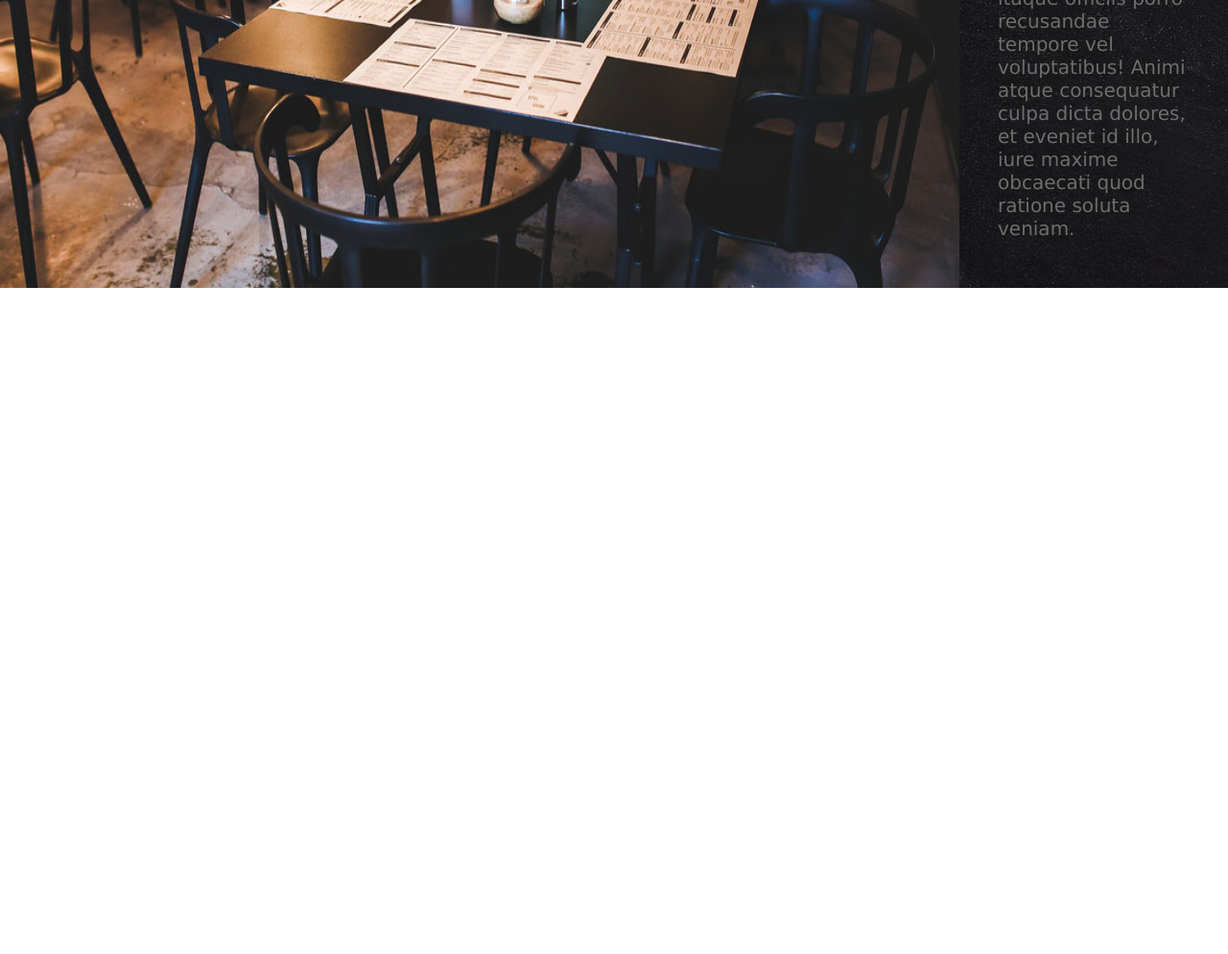
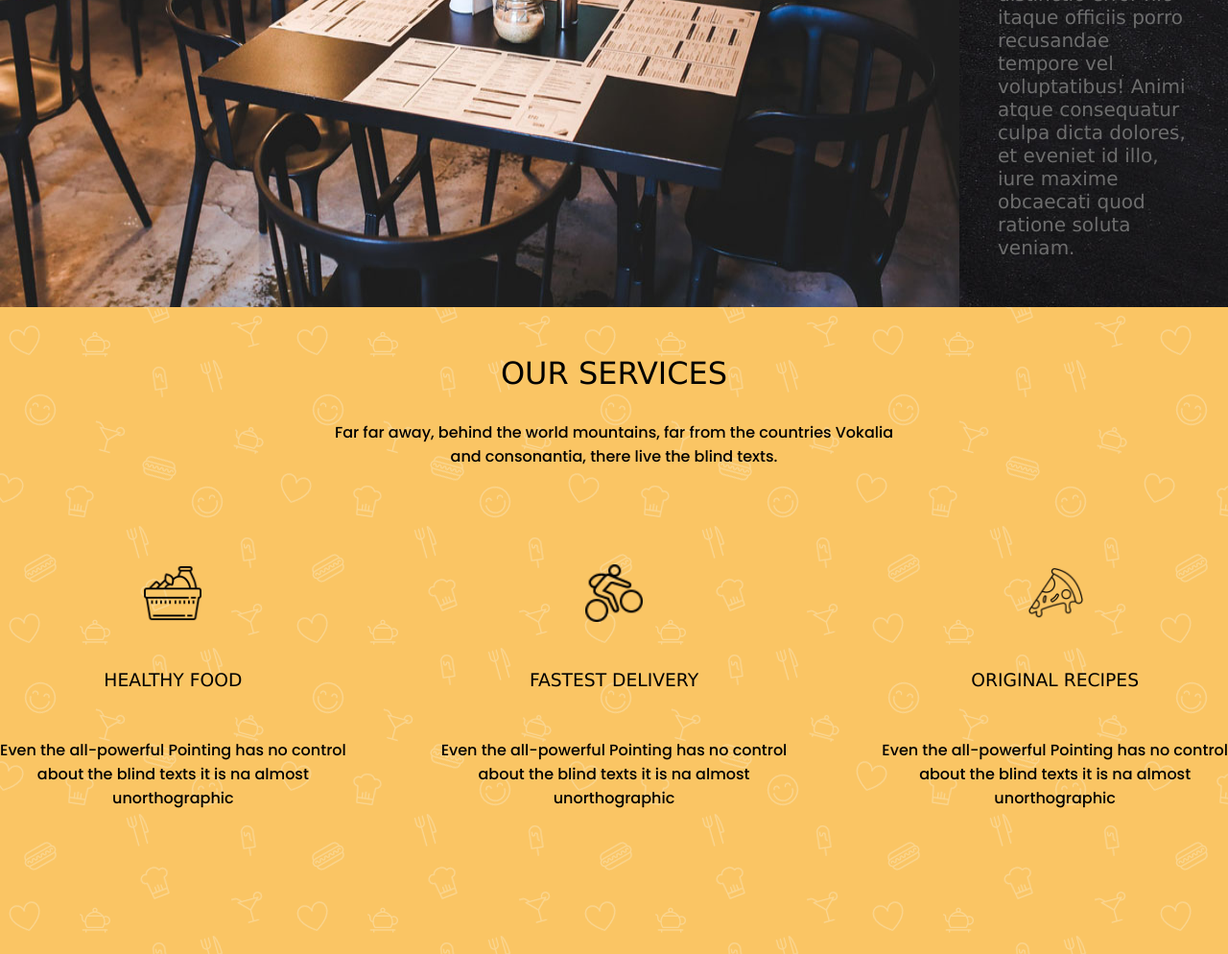
Before and after one commit to neakros/webpackPizza, a website built with webpack: page src/template.html in a window 1280 px wide. Shown: the part 1392-2386 px from the top of the page at 96% size. Before the commit the page ends 1692 px from the top, so only its background shows below. Built offline with nearby package versions, Linux system fonts and the light colour scheme; a web font is replaced by a local one.

Commit message:
finishServices

```diff
--- /dev/null
+++ b/src/styles/_service.scss
@@ -0,0 +1,52 @@
+.service_wrapper {
+  width: 100%;
+  background: url("../assets/food.png");
+  .service_content {
+    max-width: 1300px;
+    margin: 0 auto;
+    display: flex;
+    flex-direction: column;
+    .header_service {
+      padding: 50px 0;
+      text-align: center;
+      h1 {
+        font-weight: 200;
+        text-transform: uppercase;
+        margin-bottom: 30px;
+      }
+      p{
+        font-family: 'Poppins';
+        margin-bottom: 50px;
+      }
+    }
+  }
+}
+
+.wrapper_footer_service {
+  display: flex;
+  justify-content: space-between;
+  align-items: center;
+  margin-bottom: 150px;
+}
+
+.wrapper_icon {
+  display: flex;
+  justify-content: center;
+  align-items: center;
+  img {
+    width: 60px;
+    height: 60px;
+  }
+}
+
+.footer_service {
+  text-align: center;
+  h3 {
+    font-weight: 200;
+    text-transform: uppercase;
+    margin: 50px 0;
+  }
+  p {
+    font-family: 'Poppins';
+  }
+}
--- a/src/styles/_swiper.scss
+++ b/src/styles/_swiper.scss
@@ -70,6 +70,7 @@ img {vertical-align: middle;}
 
 .wrapper_dot {
   padding: 0 3px;
+  margin-bottom: 20px;
   border-radius: 50%;
 }
 
--- a/src/styles/_welcome.scss
+++ b/src/styles/_welcome.scss
@@ -33,6 +33,7 @@
 
   }
   span {
+    font-family: 'Poppins';
     color: #a8a8a8;
     font-size: 13px;
   }
@@ -42,6 +43,7 @@
   display: flex;
   align-items: center;
   img {
+    cursor: pointer;
     margin: 30px;
     width: 30px;
     height: 30px;
--- a/src/styles/index.scss
+++ b/src/styles/index.scss
@@ -2,3 +2,4 @@
 @import 'headerNav';
 @import 'swiper';
 @import 'welcome';
+@import 'service';
--- a/src/template.html
+++ b/src/template.html
@@ -1,9 +1,9 @@
 <!DOCTYPE html>
 <html lang="en">
 <head>
-    <meta charset="utf-8" />
-    <meta name="viewport" content="width=device-width, initial-scale=1.0" />
-    <meta http-equiv="x-ua-compatible" content="ie=edge" />
+    <meta charset="utf-8"/>
+    <meta name="viewport" content="width=device-width, initial-scale=1.0"/>
+    <meta http-equiv="x-ua-compatible" content="ie=edge"/>
 
     <title>Pizza</title>
 </head>
@@ -123,14 +123,12 @@
             <img src="assets/facebook-app-symbol.png" alt="facebook">
             <img src="assets/instagram.png" alt="instagram">
         </div>
-
     </div>
-
 </div>
 <div class="about" style="display: flex">
     <img src="assets/about.jpg" alt="about img">
     <div class="about_text">
-      <h1>welcome to <img src="assets/pizzaLogo.png" style="height: 50px; width: 50px">
+        <h1>welcome to <img src="assets/pizzaLogo.png" style="height: 50px; width: 50px" alt="pizza logo">
             <span>pizza</span> a restaurant
         </h1>
         <p>Lorem ipsum dolor sit amet, consectetur adipisicing elit. Assumenda corporis illo laudantium
@@ -139,15 +137,45 @@
             ratione soluta veniam.
         </p>
     </div>
-
-<!--    <img src="assets/bg_4.jpg" style="height: 700px">-->
 </div>
-
-<!--    <div class="welcome_social">-->
-<!--      <img src="assets/twitter.png" alt="twitter">-->
-<!--      <img src="assets/facebook-app-symbol.png" alt="facebook">-->
-<!--      <img src="assets/instagram.png" alt="instagram">-->
-<!--    </div>-->
+<div class="service_wrapper">
+    <div class="service_content">
+        <div class="header_service">
+            <h1>our services</h1>
+            <p>Far far away, behind the world mountains, far from the countries Vokalia<br>
+                and consonantia, there live the blind texts.
+            </p>
+        </div>
+        <div class="wrapper_footer_service">
+            <div class="footer_service">
+                <div class="wrapper_icon">
+                    <img src="assets/icon_sservice_1.png" alt="icon">
+                </div>
+                <h3>healthy food</h3>
+                <p>Even the all-powerful Pointing has no control<br>about the blind texts it is na almost<br>
+                    unorthographic
+                </p>
+            </div>
+            <div class="footer_service">
+                <div class="wrapper_icon">
+                    <img src="assets/icon_service_2.png" alt="icon">
+                </div>
+                <h3>fastest delivery</h3>
+                <p>Even the all-powerful Pointing has no control<br>about the blind texts it is na almost<br>
+                    unorthographic
+                </p>
+            </div>
+            <div class="footer_service">
+                <div class="wrapper_icon">
+                    <img src="assets/icons_service_3.png" alt="icon">
+                </div>
+                <h3>original recipes</h3>
+                <p>Even the all-powerful Pointing has no control<br>about the blind texts it is na almost<br>
+                    unorthographic
+                </p>
+            </div>
+        </div>
+    </div>
 </div>
 
 <!--    <div id="root"></div>-->
```
Also changed, not shown: src/assets/food.png (added), src/assets/icon_service_2.png (added), src/assets/icon_sservice_1.png (added), src/assets/icons_service_3.png (added). Lines whose indentation alone changed are shown as unchanged.
